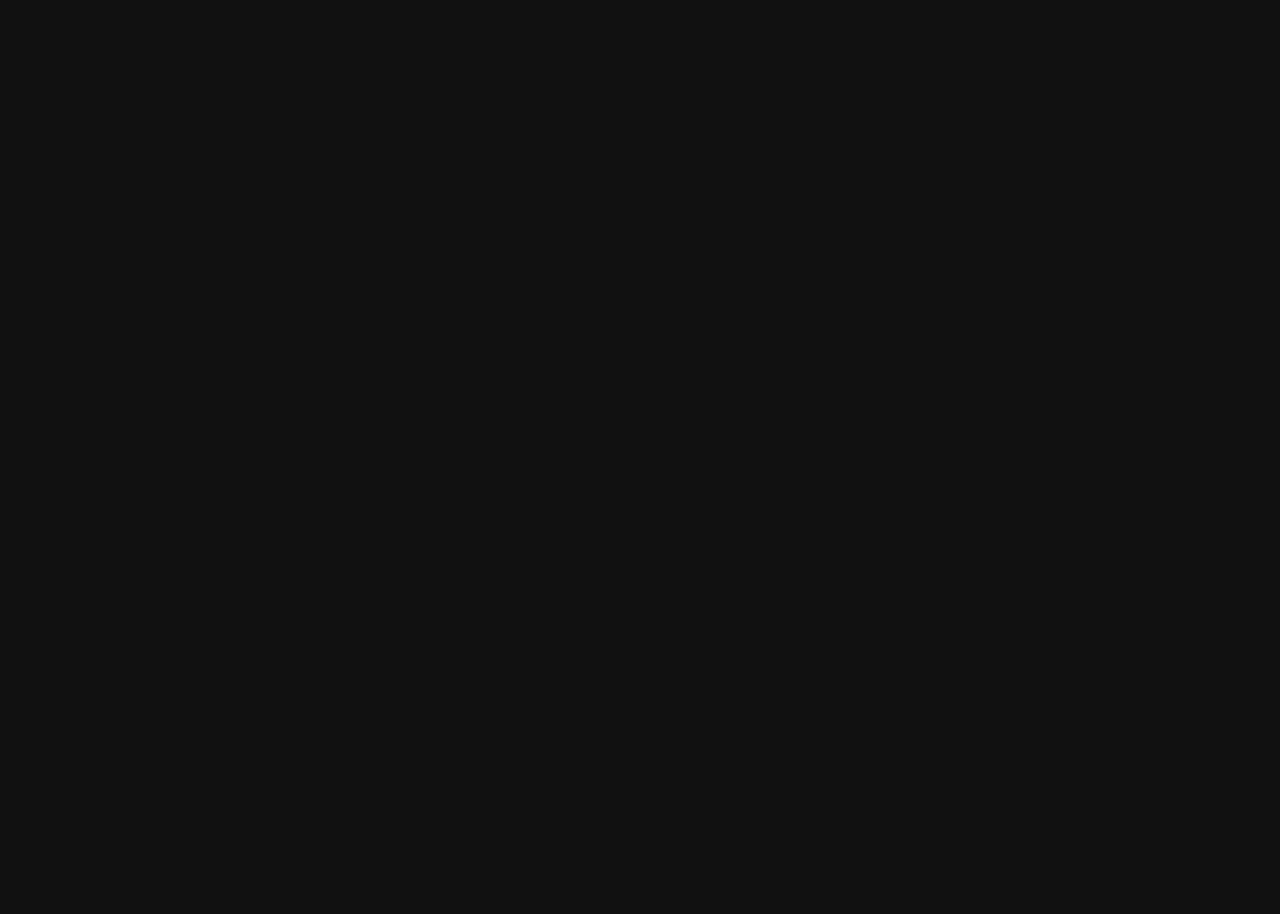
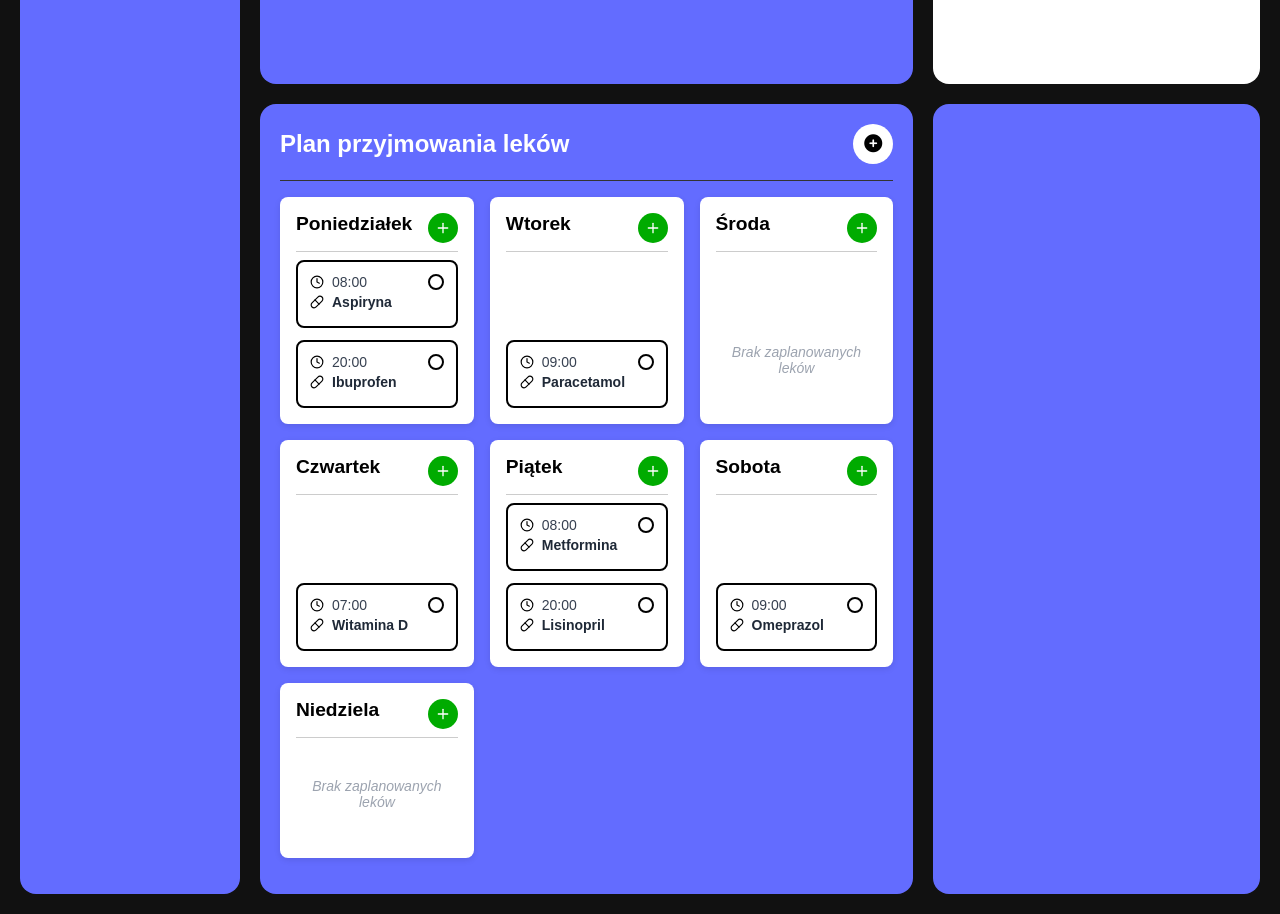
Before and after one commit to SkoczekBoczek/MedApp, a Next.js app: page / in a window 1280 px wide. Shown: the part 1220-2134 px from the top of the page. Before the commit the page ends 800 px from the top, so only its background shows below. Built offline with nearby package versions, Linux system fonts and the light colour scheme; no server answers; the database is empty.

Commit message:
add and style weekly medication schedule

```diff
--- a/app/components/MedicationsList.js
+++ b/app/components/MedicationsList.js
@@ -12,7 +12,10 @@ import {
 import { createPortal } from "react-dom";
 import SelectedDrugInfo from "./SelectedDrugInfo";
 
-const Modal = forwardRef(function MedicationsModal({}, ref) {
+const Modal = forwardRef(function MedicationsModal(
+	{ onAddMedication /* selectedDay */ },
+	ref
+) {
 	const [selectedDrug, setSelectedDrug] = useState(null);
 	const [selectedInfoDrug, setSelectedInfoDrug] = useState(null);
 	const [drugs, setDrugs] = useState([]);
@@ -22,6 +25,10 @@ const Modal = forwardRef(function MedicationsModal({}, ref) {
 
 	const [selectedDay, setSelectedDay] = useState("Poniedziałek");
 	const [selectedTime, setSelectedTime] = useState("08:00");
+
+	// if (selectedDay === null || selectedDay === undefined) {
+	// 	setSelectedDay("Poniedziałek");
+	// }
 
 	useEffect(() => {
 		async function fetchDrugs() {
@@ -94,6 +101,19 @@ const Modal = forwardRef(function MedicationsModal({}, ref) {
 	function handleAddMedication(drug) {
 		setSelectedDrug(drug);
 		setShowTimeSelection(true);
+	}
+
+	function handleConfirmMedication() {
+		if (!selectedDrug) return;
+		const medication = {
+			drugId: selectedDrug._id,
+			productName: selectedDrug.productName,
+			day: selectedDay,
+			time: selectedTime,
+		};
+
+		onAddMedication(medication);
+		handleClose();
 	}
 
 	if (!isOpen) return null;
@@ -195,7 +215,12 @@ const Modal = forwardRef(function MedicationsModal({}, ref) {
 								>
 									Anuluj
 								</button>
-								<button className={styles.confirmBtn}>Potwierdź</button>
+								<button
+									className={styles.confirmBtn}
+									onClick={handleConfirmMedication}
+								>
+									Potwierdź
+								</button>
 							</div>
 						</div>
 					)}
--- a/app/components/MedicationsSection.js
+++ b/app/components/MedicationsSection.js
@@ -1,22 +1,133 @@
 "use client";
 import styles from "./MedicationsSection.module.css";
 import MedicationsModal from "./MedicationsList";
-import { useRef } from "react";
+import { useRef, useState } from "react";
+import { Plus, Pill, Clock } from "lucide-react";
 
 export default function MedicationsSection() {
+	const [weeklyPlan, setWeeklyPlan] = useState([
+		{
+			day: "Poniedziałek",
+			medications: [
+				{ drugId: 1, productName: "Aspiryna", time: "08:00", taken: false },
+				{ drugId: 2, productName: "Ibuprofen", time: "20:00", taken: true },
+			],
+		},
+		{
+			day: "Wtorek",
+			medications: [
+				{ drugId: 3, productName: "Paracetamol", time: "09:00", taken: false },
+			],
+		},
+		{
+			day: "Środa",
+			medications: [],
+		},
+		{
+			day: "Czwartek",
+			medications: [
+				{ drugId: 4, productName: "Witamina D", time: "07:00", taken: true },
+			],
+		},
+		{
+			day: "Piątek",
+			medications: [
+				{ drugId: 5, productName: "Metformina", time: "08:00", taken: false },
+				{ drugId: 6, productName: "Lisinopril", time: "20:00", taken: false },
+			],
+		},
+		{
+			day: "Sobota",
+			medications: [
+				{ drugId: 7, productName: "Omeprazol", time: "09:00", taken: true },
+			],
+		},
+		{
+			day: "Niedziela",
+			medications: [],
+		},
+	]);
+
+	const days = [
+		"Poniedziałek",
+		"Wtorek",
+		"Środa",
+		"Czwartek",
+		"Piątek",
+		"Sobota",
+		"Niedziela",
+	];
+
 	const modal = useRef();
 
 	function showModal() {
 		modal.current.open();
-		// return;
+	}
+
+	function handleAddMedication(medication) {
+		console.log("Medication to add:", medication);
 	}
 
 	return (
 		<section className={`${styles.bigBox} card`}>
-			<MedicationsModal ref={modal}></MedicationsModal>
-			<button className={styles.showModalBtn} onClick={showModal}>
-				<i className="fa-solid fa-circle-plus"></i>
-			</button>
+			<div className={styles.sectionHeader}>
+				<h2 className={styles.sectionTitle}>Plan przyjmowania leków</h2>
+				<button className={styles.showModalBtn} onClick={showModal}>
+					<i className="fa-solid fa-circle-plus"></i>
+				</button>
+			</div>
+
+			<div className={styles.weeklyPlan}>
+				{weeklyPlan.map((dayPlan) => {
+					return (
+						<div key={dayPlan.day} className={styles.dayCard}>
+							<div className={styles.dayHeader}>
+								<h3 className={styles.dayTitle}>{dayPlan.day}</h3>
+								<button
+									onClick={showModal}
+									className={styles.addButton}
+									title="Dodaj lek"
+								>
+									<Plus size={16} />
+								</button>
+							</div>
+
+							<div className={styles.medicationsList}>
+								{dayPlan.medications.length === 0 ? (
+									<p className={styles.noMedications}>
+										Brak zaplanowanych leków
+									</p>
+								) : (
+									dayPlan.medications.map((med) => (
+										<div key={med.drugId} className={styles.medicationItem}>
+											<div className={styles.medicationContent}>
+												<div className={styles.medicationInfo}>
+													<div className={styles.timeRow}>
+														<Clock size={14} className={styles.icon} />
+														<span className={styles.time}>{med.time}</span>
+													</div>
+													<div className={styles.nameRow}>
+														<Pill size={14} className={styles.icon} />
+														<span className={styles.name}>
+															{med.productName}
+														</span>
+													</div>
+												</div>
+
+												<div className={styles.checkbox}></div>
+											</div>
+										</div>
+									))
+								)}
+							</div>
+						</div>
+					);
+				})}
+			</div>
+			<MedicationsModal
+				ref={modal}
+				onAddMedication={handleAddMedication}
+			></MedicationsModal>
 		</section>
 	);
 }
--- a/app/components/MedicationsSection.module.css
+++ b/app/components/MedicationsSection.module.css
@@ -21,3 +21,143 @@
 	color: white;
 	transform: scale(1.1);
 }
+
+.sectionHeader {
+	display: flex;
+	justify-content: space-between;
+	align-items: center;
+	margin-bottom: 1rem;
+	border-bottom: 1px solid var(--black-2);
+	padding-bottom: 1rem;
+}
+
+.weeklyPlan {
+	display: grid;
+	grid-template-columns: repeat(3, 1fr);
+	gap: 1rem;
+	margin-bottom: 1rem;
+}
+.dayCard {
+	background: var(--color-light);
+	color: black;
+	border-radius: 8px;
+	padding: 1rem;
+	display: flex;
+	flex-direction: column;
+	justify-content: space-between;
+	min-height: 120px;
+	box-shadow: 0 2px 6px rgba(0, 0, 0, 0.1);
+}
+
+.dayHeader {
+	display: flex;
+	justify-content: space-between;
+	align-items: center;
+	margin-bottom: 0.5rem;
+	border-bottom: 1px solid #ccc;
+	padding-bottom: 0.5rem;
+}
+
+.dayTitle {
+	color: black;
+	margin: 0 0 0.5rem 0;
+	font-size: 1.2rem;
+}
+
+.addButton {
+	color: var(--color-light);
+	background-color: rgb(0, 171, 0);
+	border: none;
+	border-radius: 50%;
+	width: 30px;
+	height: 30px;
+	display: flex;
+	justify-content: center;
+	align-items: center;
+	font-size: 24px;
+	cursor: pointer;
+	transition: all 0.2s ease-in-out;
+}
+
+.addButton:hover {
+	color: rgb(0, 171, 0);
+	background-color: var(--color-light);
+	border: 2px solid rgb(0, 171, 0);
+	transform: scale(1.1);
+}
+
+.medicationsList {
+	display: flex;
+	flex-direction: column;
+	gap: 0.75rem;
+}
+
+.noMedications {
+	color: #9ca3af;
+	font-size: 0.875rem;
+	text-align: center;
+	padding: 2rem 0;
+	font-style: italic;
+}
+
+.medicationItem {
+	padding: 0.75rem;
+	border-radius: 8px;
+	border: 2px solid;
+	transition: all 0.2s;
+	cursor: pointer;
+}
+
+.medicationContent {
+	display: flex;
+	align-items: flex-start;
+	justify-content: space-between;
+}
+
+.medicationInfo {
+	flex: 1;
+}
+
+.timeRow,
+.nameRow {
+	display: flex;
+	align-items: center;
+	gap: 0.5rem;
+	margin-bottom: 0.25rem;
+}
+
+.time {
+	font-size: 0.875rem;
+	font-weight: 500;
+	color: #374151;
+}
+
+.name {
+	font-size: 0.875rem;
+	font-weight: 600;
+	color: #1f2937;
+}
+
+.checkbox {
+	width: 1rem;
+	height: 1rem;
+	border-radius: 50%;
+	border: 2px solid;
+	flex-shrink: 0;
+	display: flex;
+	align-items: center;
+	justify-content: center;
+	transition: all 0.2s;
+}
+
+@media (max-width: 900px) {
+	.weeklyPlan {
+		grid-template-columns: repeat(2, 1fr);
+	}
+}
+
+@media (max-width: 600px) {
+	.weeklyPlan {
+		grid-template-columns: 1fr;
+	}
+}
--- a/app/components/SideBar.module.css
+++ b/app/components/SideBar.module.css
@@ -2,11 +2,11 @@
 	width: 220px;
 	background-color: var(--color-primary);
 	border-radius: 16px;
+	padding: 20px;
 	margin: 20px 0 20px 20px;
 	display: flex;
 	flex-direction: column;
 	align-items: center;
-	padding: 20px;
 	flex-shrink: 0;
 	position: relative;
 }
@@ -32,7 +32,7 @@
 .logo {
 	font-size: 24px;
 	font-weight: bold;
-	margin: 2px;
+	margin: 2px auto 10px;
 }
 
 .menu {
```
